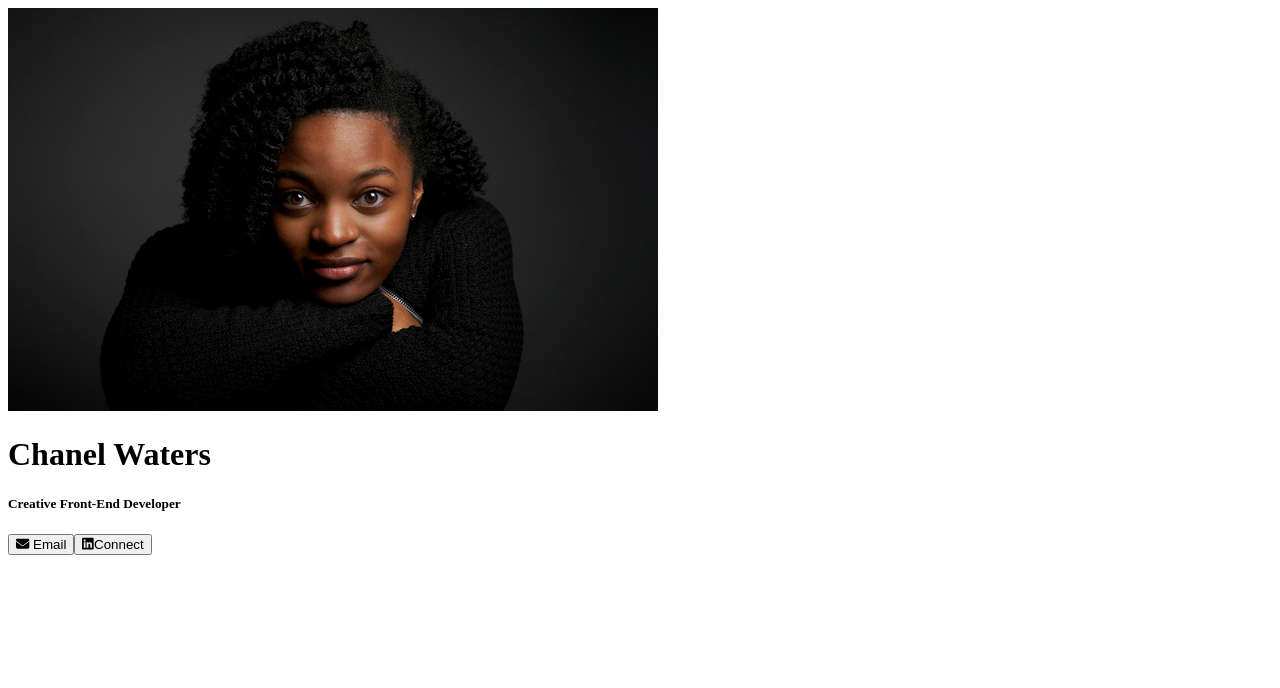
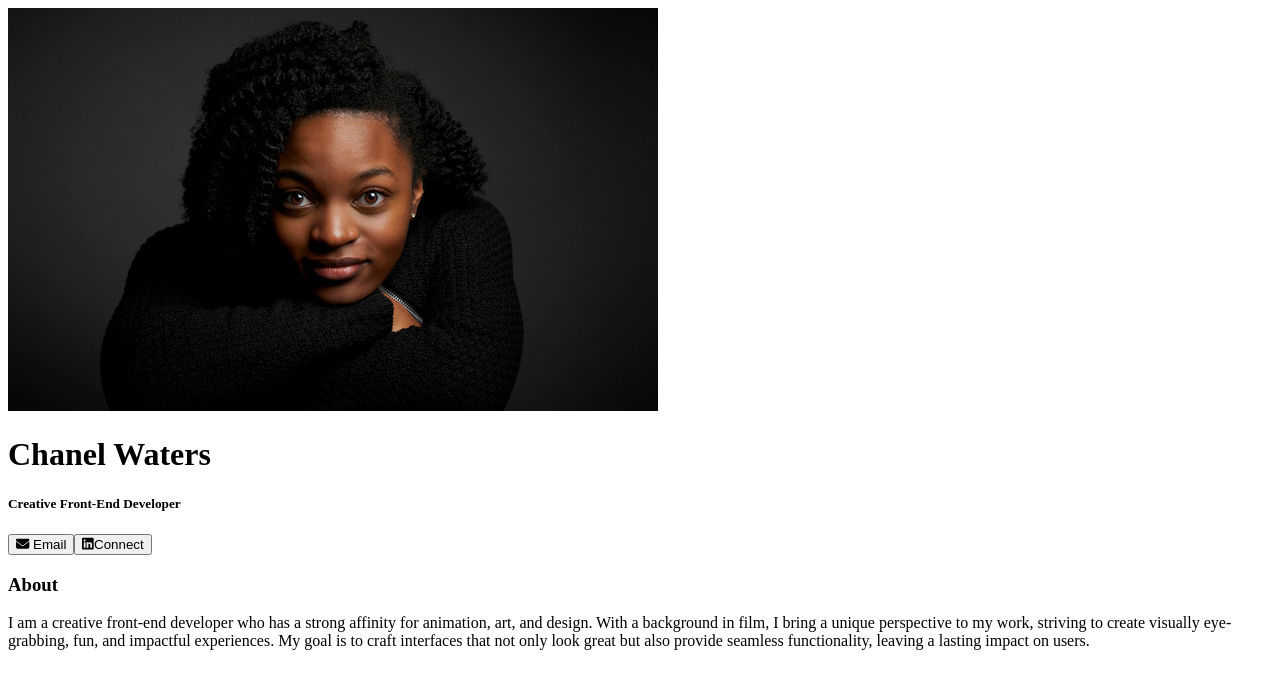
Before and after one commit to chaneldevelops/digital_businesscard, a React (Vite) app: page / in a window 1280 px wide. Shown: the top 688 px of the page. Built offline with nearby package versions, Linux system fonts and the light colour scheme.

Commit message:
Added About info

```diff
--- a/src/App.jsx
+++ b/src/App.jsx
@@ -1,6 +1,6 @@
 import React from "react";
 import Info from "./components/Info";
-// import About from "./components/About"
+import About from "./components/About"
 // import Interests from "./components/Interest"
 // import Footer from "./components/Footer"
 
@@ -8,6 +8,10 @@ export default function App() {
 return (
         <div className="main-card">
                 <Info />
+                <div className="about-me">
+                   <About />
+                </div>
+
         </div>
 )
 
--- a/src/components/About.jsx
+++ b/src/components/About.jsx
@@ -0,0 +1,17 @@
+import React from "react";
+
+
+export default function About() {
+    return (
+        <div className="about">
+            <h3 className="about__heading">About</h3>
+            <p className="about-text">
+            I am a creative front-end developer who has a strong affinity for animation,
+            art, and design. With a background in film, I bring a unique perspective to my work,
+            striving to create visually eye-grabbing, fun, and impactful experiences. My goal is to
+            craft interfaces that not only look great but also provide seamless functionality, leaving
+            a lasting impact on users.
+            </p>
+        </div>
+    )
+}
```
